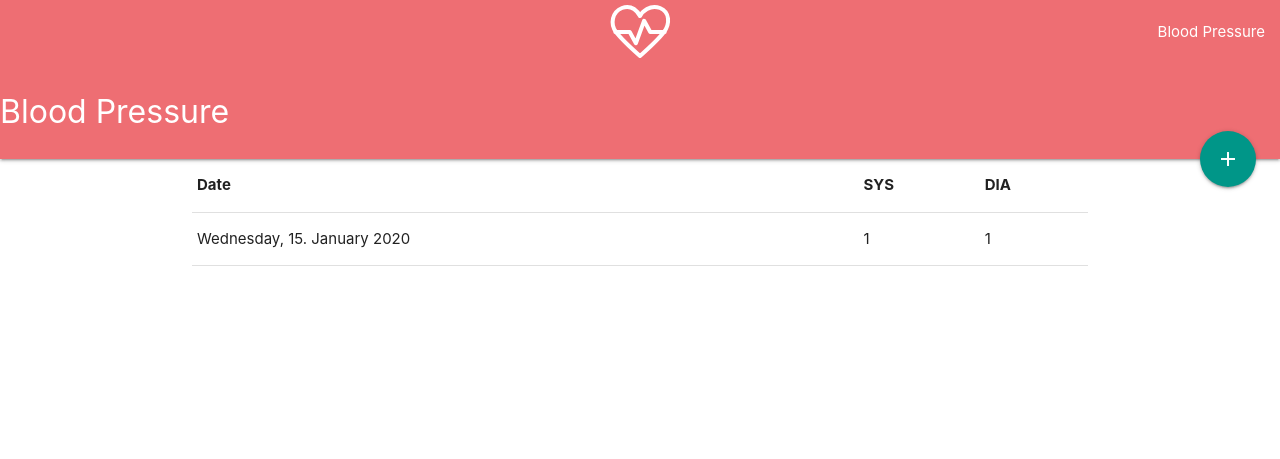
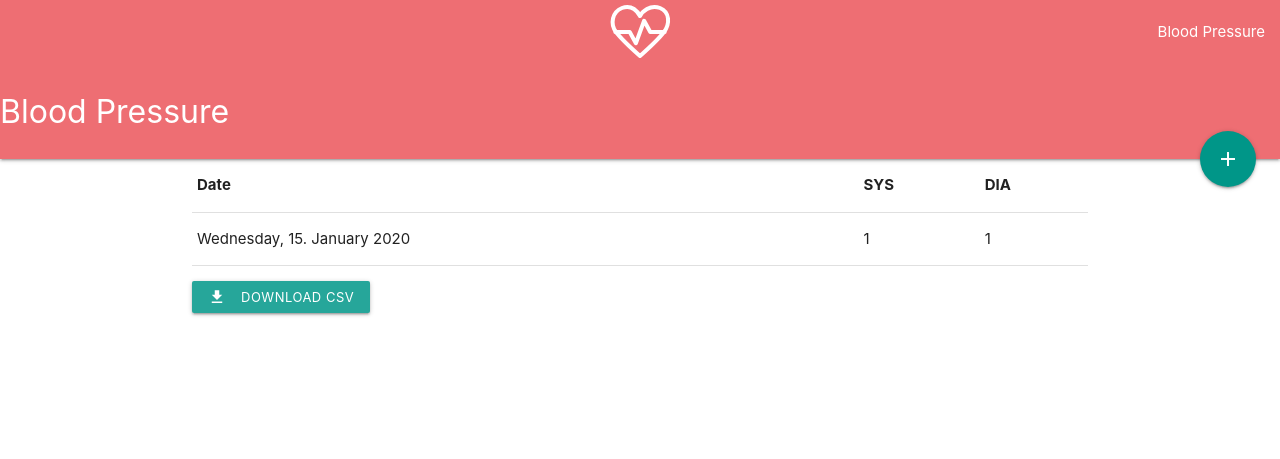
Before and after one commit to M-Mueller/health-tracker, a Flask app: page /blood_pressure in a window 1280 px wide. Shown: the top 459 px of the page. Run offline with Flask 2, Linux system fonts and the light colour scheme; tables that the repository leaves empty hold one stand-in row (values such as "Sample post").

Commit message:
Add csv download

```diff
--- a/main.py
+++ b/main.py
@@ -15,13 +15,10 @@ db = SQLAlchemy(app)
 from models import User, BloodPressure
 
 
-def format_date(date):
-    return datetime.date.fromisoformat(date).strftime('%A, %d. %B %Y')
-
-
 @app.route('/')
 def index():
-    return render_template('index.html')
+    # there is nothing at the index page yet
+    return redirect(url_for('blood_pressure'))
 
 
 @app.route('/blood_pressure', methods=['GET', 'POST'])
@@ -85,6 +82,15 @@ def blood_pressure():
         )
 
 
+@app.route('/blood_pressure/csv')
+def blood_pressure_csv():
+    rows = [
+        (row.date.isoformat(), row.systolic, row.diastolic)
+        for row in BloodPressure.query.all()
+    ]
+    return send_csv('blood_pressure', ['date', 'systolic', 'diastolic'], rows)
+
+
 def send_csv(name, headers, rows):
     csv = BytesIO()
     for row in [headers] + rows:
--- a/templates/blood_pressure.html
+++ b/templates/blood_pressure.html
@@ -17,6 +17,9 @@
           {{ alert.danger(message) }}
           {{ table.table(header, rows) }}
           {{ pagination.pagination(total_pages, active_page) }}
+          {% if rows %}
+              {{ utils.button_download_csv("blood_pressure/csv") }}
+          {% endif %}
       </div>
       <div id="modal" class="modal" onOpenEnd="resetDialogFields()">
           <form method="post">
--- a/templates/utils.html
+++ b/templates/utils.html
@@ -1,11 +1,5 @@
-{% macro button_delete_last(path, date) -%}
+{% macro button_download_csv(path) -%}
 <form action="{{path}}">
-    <button type="submit" class="btn btn-link" onclick="return confirm('Are you sure you want to delete the value for {{date}}?');">Delete latest entry</button>
+    <button type="submit" class="waves-effect waves-light btn-small" style="margin-top: 1rem">Download CSV<i class="material-icons left">file_download</i></button>
 </form>
 {%- endmacro %}
-
-{% macro button_download_csv(path) -%}
-<form action="{{path}}">
-    <button type="submit" class="btn btn-link">Download CSV</button>
-</form>
-{%- endmacro %}
```
